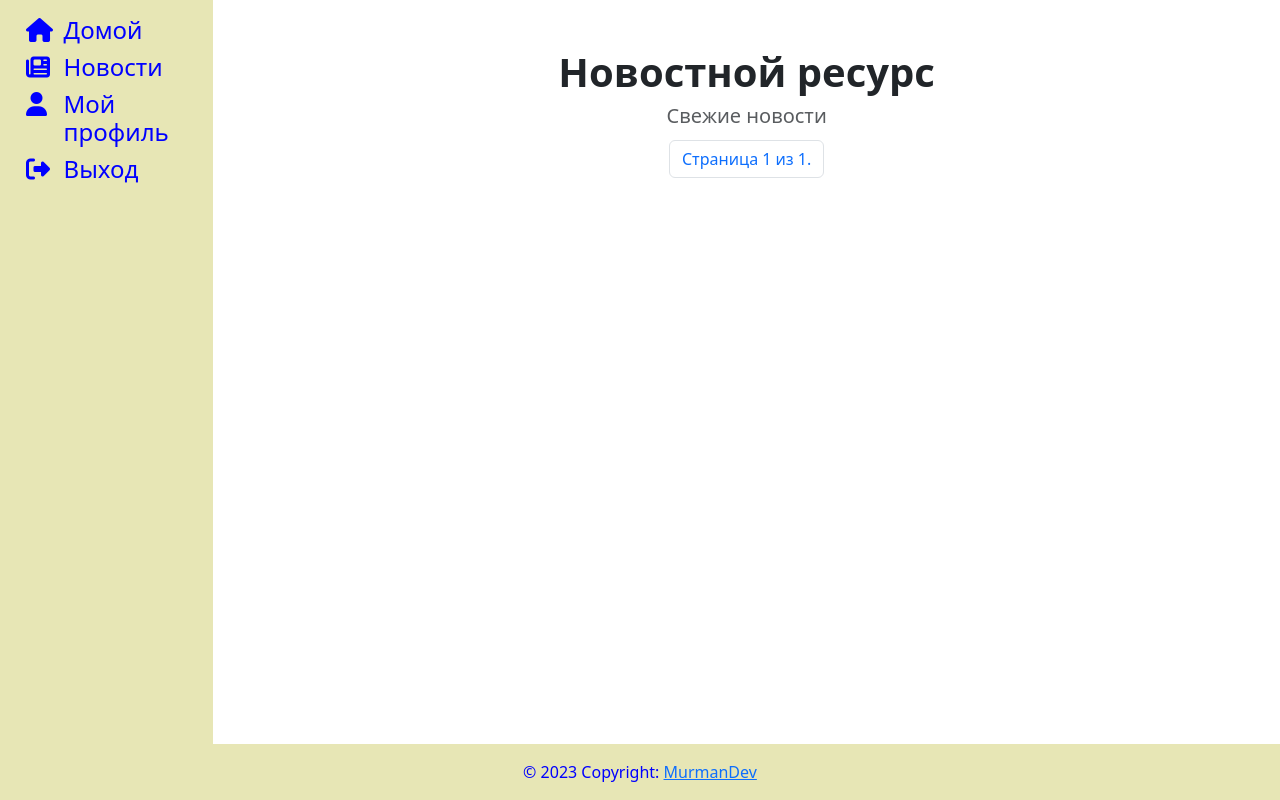
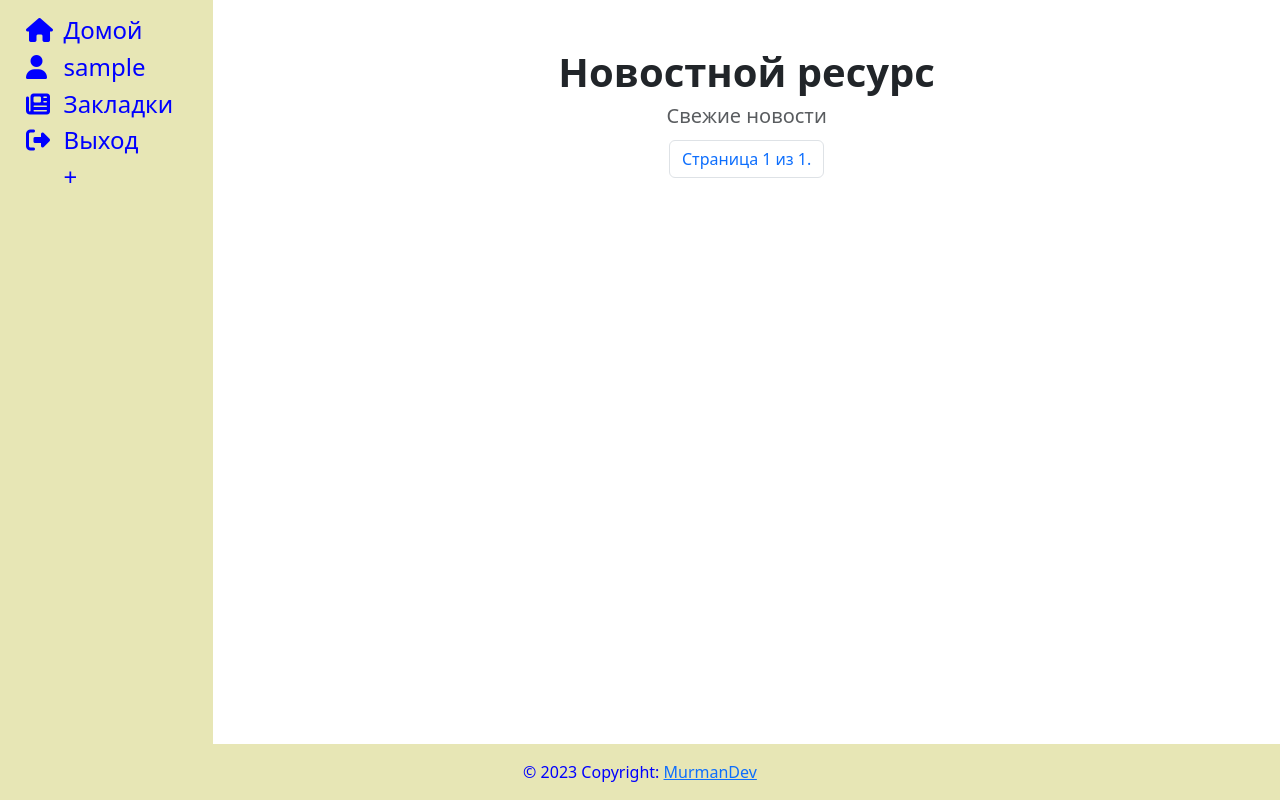
Before and after one commit to murmandev/dz-rtk, a Django app: page / in a window 1280 px wide. Run offline with Django 4.2, Linux system fonts and the light colour scheme; the visitor is signed in with stand-in values (Sample User, id 1); data that the repository does not hold is empty; some libraries are stand-ins or nearby versions.

Commit message:
Добалвение записи

```diff
--- a/core/models.py
+++ b/core/models.py
@@ -10,4 +10,4 @@ class Article(models.Model):
     author = models.ForeignKey(User, on_delete=models.CASCADE)
     featured = models.BooleanField(default=False)
     likes = models.ManyToManyField(User, related_name='likes', blank=True)
-    image = models.ImageField(upload_to='images')
+    image = models.ImageField(upload_to='images/')
--- a/core/templates/core/base.html
+++ b/core/templates/core/base.html
@@ -14,7 +14,7 @@
             <div class="row" style="height: 100vh;">
                 <div class="col-2" style="background-color: rgb(231, 230, 181);">
                     <div class="container my-3">
-                        {% include 'core/nav2.html' %}
+                        {% include 'core/nav.html' %}
                     </div>
                 </div>
                 <div class="col-10">
--- a/core/templates/core/index.html
+++ b/core/templates/core/index.html
@@ -5,6 +5,7 @@
         <div class="col-md-6 col-12 mx-md-auto mx-3 mt-5 mb-1 text-center">
             <h1 class="fw-bolder">Новостной ресурс</h1>
             <h5 class="text-muted">Свежие новости</h5>
+
         </div>
     </div>
 
@@ -16,6 +17,7 @@
                 <div class="card-body">
                     <h3 class="card-title">{{ object.title }}</h3>
                     <p class="text-muted">Автор: {{ object.author.username }}  |  Дата: {{ object.date }} </p>
+
                     <div class="card-text my-3">
                         {{ object.content|truncatewords_html:50|safe }}
                     </div>
--- a/core/templates/core/nav.html
+++ b/core/templates/core/nav.html
@@ -1,33 +1,108 @@
+<div class="container-fluid">
+    <div class="row">
+        <div class="d-xl-none col-12 text-center">
+            <h3 class="colnav"><a href="{% url 'index' %}"><i class="fa-solid fa-home"></i></a></h1>
+        </div>
+        <div class="d-none d-xl-block col-md-2 gx-1">
+            <h4 class="colnav"><i class="fa-solid fa-home"></i></h4>
+        </div>
+        <div class="col-md-10 d-none d-xl-block">
+            <a class="link" href="{% url 'index' %}">
+                <h4>Домой</h4>
+            </a>
+        </div>
+    </div>
 
-<nav class="navbar navbar-expand-lg navbar-light bg-light">
-    <div class="container-fluid">
-      <a class="navbar-brand" href="{% url 'index' %}">Агрегатор новостей</a>
-      <button class="navbar-toggler" type="button" data-bs-toggle="collapse" data-bs-target="#navbarText" aria-controls="navbarText" aria-expanded="false" aria-label="Toggle navigation">
-        <span class="navbar-toggler-icon"></span>
-      </button>
-      <div class="collapse navbar-collapse" id="navbarText">
-        <ul class="navbar-nav me-auto mb-2 mb-lg-0">
-          <li class="nav-item">
-            <a class="nav-link" aria-current="page" href="#">Избранное</a>
-          </li>
-        </ul>
-        <ul class="navbar-nav">
-          {% if request.user.is_authenticated %}
-          <li class="nav-item">
-            <a class="nav-link" aria-current="page" href="#">{{ request.user.username }}</a>
-          </li>
-            <li class="nav-item">
-              <a class="nav-link" aria-current="page" href="{% url 'logout' %}">Выйти</a>
-            </li>
-          {% else %}
-            <li class="nav-item">
-              <a class="nav-link" aria-current="page" href="{% url 'register' %}">Регистрация</a>
-            </li>
-            <li class="nav-item">
-              <a class="nav-link" aria-current="page" href="{% url 'login' %}">Войти</a>
-            </li>
-            {% endif %}
-        </span>
-      </div>
-    </div>
-  </nav>
+
+    {% if request.user.is_authenticated %}
+
+        <div class="row">
+            <div class="d-xl-none col-12 text-center">
+                <h3 class="colnav"><a href="#"><i class="fa-solid fa-user"></i></a></h3>
+            </div>
+            <div class="d-none d-xl-block col-md-2 gx-1">
+                <h4 class="colnav"><i class="fa-solid fa-user"></i></h4>
+            </div>
+            <div class="col-md-10 d-none d-xl-block">
+                <a class="link" href="#">
+                    <h4>{{ user.username }}</h4>
+                </a>
+            </div>
+        </div>
+
+        <div class="row">
+            <div class="d-xl-none col-12 text-center">
+                <h3 class="colnav"><a href="{% url 'featured' %}"><i class="fa-solid fa-newspaper"></i></a></h3>
+            </div>
+            <div class="d-none d-xl-block col-md-2 gx-1">
+                <h4 class="colnav"><i class="fa-solid fa-newspaper"></i></h4>
+            </div>
+            <div class="col-md-10 d-none d-xl-block">
+                <a class="link" href="{% url 'featured' %}">
+                    <h4>Закладки</h4>
+                </a>
+            </div>
+        </div>
+
+        <div class="row">
+            <div class="d-xl-none col-12 text-center">
+                <h3 class="colnav"><a href="{% url 'logout' %}"><i class="fa fa-sign-out"></i></a></h3>
+            </div>
+            <div class="d-none d-xl-block col-md-2 gx-1">
+                <h4 class="colnav"><i class="fa fa-sign-out"></i></h4>
+            </div>
+            <div class="col-md-10 d-none d-xl-block text-start">
+                <a class="link" href="{% url 'logout' %}">
+                    <h4>Выход</h4>
+                </a>
+            </div>
+        </div>
+
+        <div class="row">
+            <div class="d-xl-none col-12 text-center">
+                <h3 class="colnav"><a href="{% url 'create' %}">+</a></h3>
+            </div>
+            <div class="d-none d-xl-block col-md-2 gx-1">
+                <h4 class="colnav"></h4>
+            </div>
+            <div class="col-md-10 d-none d-xl-block text-start">
+                <a class="link" href="{% url 'create' %}">
+                    <h4>+</h4>
+                </a>
+            </div>
+        </div>
+
+    {% else %}
+
+        <div class="row">
+            <div class="d-xl-none col-12 text-center">
+                <h3 class="colnav"><a href="{% url 'register' %}"><i class="fa-solid fa-key"></i></a></h3>
+            </div>
+            <div class="d-none d-xl-block col-md-2 gx-1">
+                <h4 class="colnav"><i class="fa-solid fa-key"></i></h4>
+            </div>
+            <div class="col-md-10 d-none d-xl-block">
+                <a class="link" href="{% url 'register' %}">
+                    <h4>Регистрация</h4>
+                </a>
+            </div>
+        </div>
+
+        <div class="row">
+            <div class="d-xl-none col-12 text-center">
+                <h3 class="colnav"><a href="{% url 'login' %}"><i class="fa-solid fa-right-to-bracket"></i></a></h3>
+            </div>
+            <div class="d-none d-xl-block col-md-2 gx-1">
+                <h4 class="colnav"><i class="fa-solid fa-right-to-bracket"></i></h4>
+            </div>
+            <div class="col-md-10 d-none d-xl-block text-start">
+                <a class="link" href="{% url 'login' %}">
+                    <h4>Вход</h4>
+                </a>
+            </div>
+        </div>
+    {% endif %}
+
+
+
+</div>
--- a/core/templates/core/nav2.html
+++ /dev/null
@@ -1,90 +0,0 @@
-<div class="container-fluid">
-    <div class="row">
-        <div class="d-xl-none col-12 text-center">
-            <h3 class="colnav"><a href="{% url 'index' %}"><i class="fa-solid fa-home"></i></a></h1>
-        </div>
-        <div class="d-none d-xl-block col-md-2 gx-1">
-            <h4 class="colnav"><i class="fa-solid fa-home"></i></h4>
-        </div>
-        <div class="col-md-10 d-none d-xl-block">
-            <a class="link" href="{% url 'index' %}">
-                <h4>Домой</h4>
-            </a>
-        </div>
-    </div>
-
-    <div class="row">
-        <div class="d-xl-none col-12 text-center">
-            <h3 class="colnav"><a href="#"><i class="fa-solid fa-newspaper"></i></a></h3>
-        </div>
-        <div class="d-none d-xl-block col-md-2 gx-1">
-            <h4 class="colnav"><i class="fa-solid fa-newspaper"></i></h4>
-        </div>
-        <div class="col-md-10 d-none d-xl-block">
-            <a class="link" href="#">
-                <h4>Новости</h4>
-            </a>
-        </div>
-    </div>
-
-    {% if request.user.is_authenticated %}
-
-        <div class="row">
-            <div class="d-xl-none col-12 text-center">
-                <h3 class="colnav"><a href="#"><i class="fa-solid fa-user"></i></a></h3>
-            </div>
-            <div class="d-none d-xl-block col-md-2 gx-1">
-                <h4 class="colnav"><i class="fa-solid fa-user"></i></h4>
-            </div>
-            <div class="col-md-10 d-none d-xl-block">
-                <a class="link" href="#">
-                    <h4>Мой профиль</h4>
-                </a>
-            </div>
-        </div>
-
-        <div class="row">
-            <div class="d-xl-none col-12 text-center">
-                <h3 class="colnav"><a href="{% url 'logout' %}"><i class="fa fa-sign-out"></i></a></h3>
-            </div>
-            <div class="d-none d-xl-block col-md-2 gx-1">
-                <h4 class="colnav"><i class="fa fa-sign-out"></i></h4>
-            </div>
-            <div class="col-md-10 d-none d-xl-block text-start">
-                <a class="link" href="{% url 'logout' %}">
-                    <h4>Выход</h4>
-                </a>
-            </div>
-        </div>
-
-    {% else %}
-
-        <div class="row">
-            <div class="d-xl-none col-12 text-center">
-                <h3 class="colnav"><a href="{% url 'register' %}"><i class="fa-solid fa-key"></i></a></h3>
-            </div>
-            <div class="d-none d-xl-block col-md-2 gx-1">
-                <h4 class="colnav"><i class="fa-solid fa-key"></i></h4>
-            </div>
-            <div class="col-md-10 d-none d-xl-block">
-                <a class="link" href="{% url 'register' %}">
-                    <h4>Регистрация</h4>
-                </a>
-            </div>
-        </div>
-
-        <div class="row">
-            <div class="d-xl-none col-12 text-center">
-                <h3 class="colnav"><a href="{% url 'login' %}"><i class="fa-solid fa-right-to-bracket"></i></a></h3>
-            </div>
-            <div class="d-none d-xl-block col-md-2 gx-1">
-                <h4 class="colnav"><i class="fa-solid fa-right-to-bracket"></i></h4>
-            </div>
-            <div class="col-md-10 d-none d-xl-block text-start">
-                <a class="link" href="{% url 'login' %}">
-                    <h4>Вход</h4>
-                </a>
-            </div>
-        </div>
-    {% endif %}
-</div>
--- a/core/urls.py
+++ b/core/urls.py
@@ -2,14 +2,14 @@ from django.urls import path, include
 
 from django.conf import settings
 from django.conf.urls.static import static
-from .views import Index, DetailArticleView, LikeArticle
+from .views import Index, DetailArticleView, LikeArticle, Featured, CreateArticleView, DeleteArticleView
 
 urlpatterns = [
     path('tinymce/', include('tinymce.urls')),
     path('', Index.as_view(), name='index'),
     path('<int:pk>/', DetailArticleView.as_view(), name='detail_article'),
     path('<int:pk>/like', LikeArticle.as_view(), name='like_article'),
-
+    path('featured/', Featured.as_view(), name='featured'),
+    path('create/', CreateArticleView.as_view(), name='create'),
+    path('<int:pk>/delete', DeleteArticleView.as_view(), name='delete'),
 ]
-if settings.DEBUG:
-        urlpatterns += static(settings.MEDIA_URL, document_root=settings.MEDIA_ROOT)
--- a/core/views.py
+++ b/core/views.py
@@ -1,7 +1,9 @@
 from django.shortcuts import render, redirect
 
 from django.views import View
-from django.views.generic import ListView, DetailView
+from django.views.generic import ListView, DetailView, CreateView, DeleteView
+from django.urls import reverse_lazy
+from django.contrib import messages
 from .models import Article
 
 class Index(ListView):
@@ -38,3 +40,21 @@ class LikeArticle(View):
 
         article.save
         return redirect('detail_article', pk)
+
+class CreateArticleView(CreateView):
+    model = Article
+    template_name = 'core/create.html'
+    fields ='__all__'
+    success_url = reverse_lazy('index')
+
+
+#def delete_article(request, pk):
+#    get_article = Article.objects.get(pk=pk)
+#    get_article.delete
+#    return redirect(reverse_lazy('index'))
+
+
+class DeleteArticleView(DeleteView):
+	model = Article
+	template_name = 'core/delete.html'
+	success_url = reverse_lazy('index')
--- a/dznews/urls.py
+++ b/dznews/urls.py
@@ -9,4 +9,4 @@ urlpatterns = [
     path('admin/', admin.site.urls),
     path('', include('core.urls')),
     path('accounts/', include('users.urls')),
-]
+] + static(settings.MEDIA_URL, document_root=settings.MEDIA_ROOT)
--- a/requirements.txt
+++ b/requirements.txt
@@ -5,6 +5,7 @@ Django==4.2.6
 django-crispy-forms==2.1
 django-tinymce==3.6.1
 filelock==3.13.1
+Pillow==10.1.0
 platformdirs==3.11.0
 sqlparse==0.4.4
 tzdata==2023.3
```
Also changed, not shown: core/templates/core/create.html (added, +23 -0 lines), core/templates/core/delete.html (added, +21 -0 lines), core/templates/core/detail.html (+8 -2 lines), core/templates/core/featured.html (+27 -18 lines), core/templates/core/index_backUP.html (deleted, +0 -72 lines), dznews/settings.py (+7 -1 lines), core/migrations/0004_alter_article_image.py (added).
